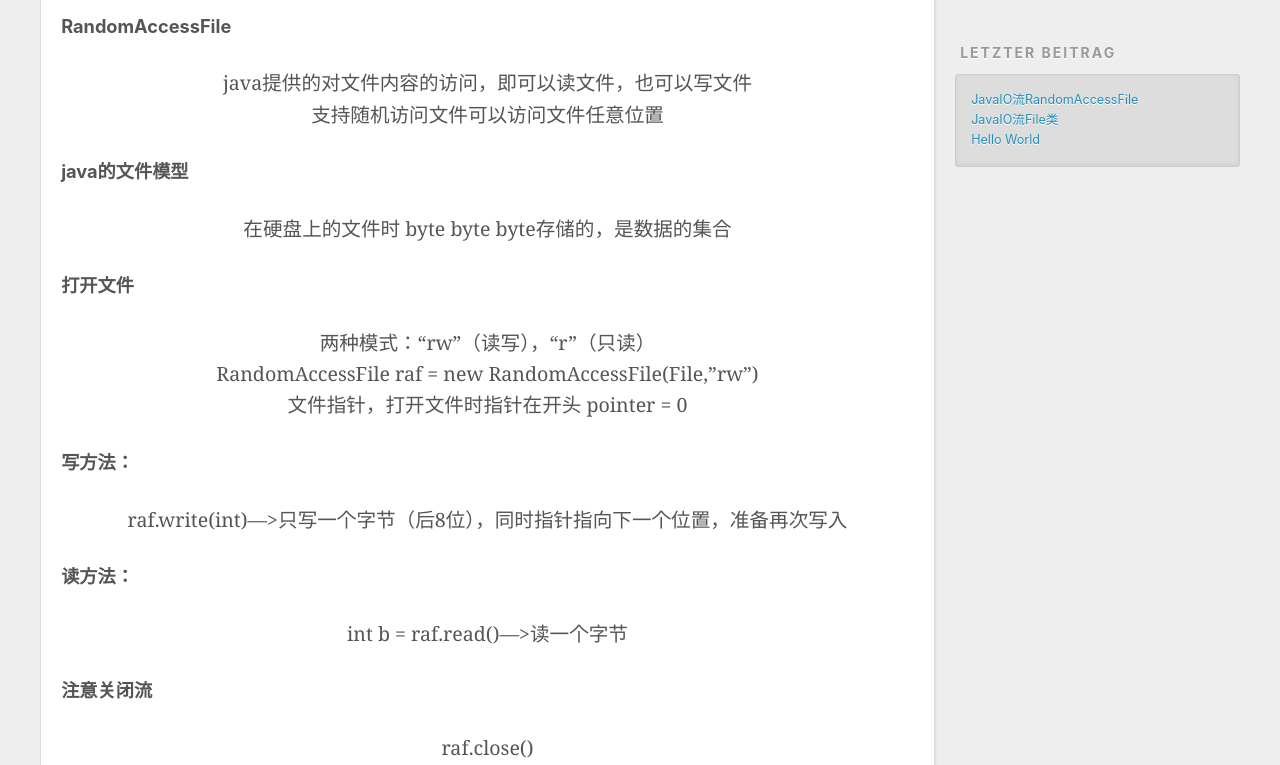
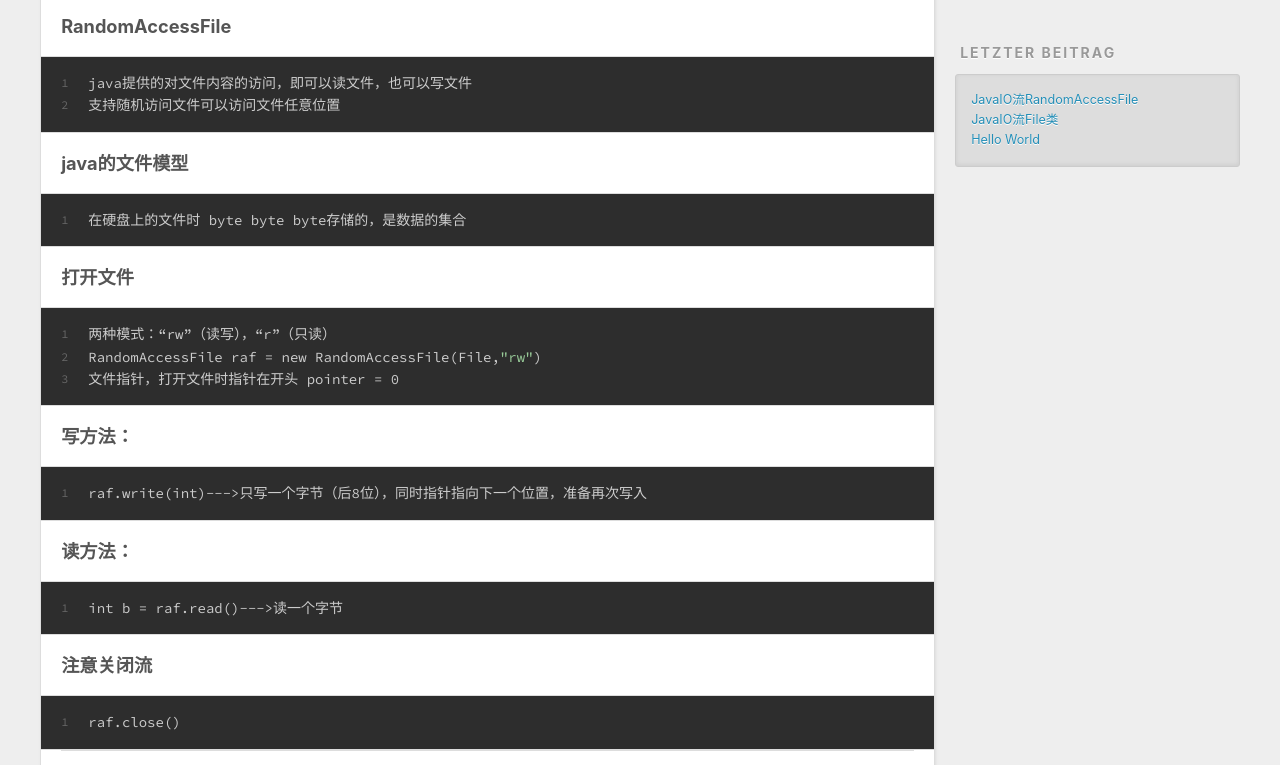
Before and after one commit to xingchenyear/xingchenyear.github.io, a plain HTML site: page index.html in a window 1280 px wide. Shown: the part 435-1200 px from the top of the page. Drawn offline with nearby package versions, Linux system fonts and the light colour scheme.

Commit message:
Site updated: 2018-01-18 15:14:34

```diff
--- a/index.html
+++ b/index.html
@@ -91,29 +91,17 @@
 
     <div class="article-entry" itemprop="articleBody">
 
-        <h3 id="RandomAccessFile"><a href="#RandomAccessFile" class="headerlink" title="RandomAccessFile"></a>RandomAccessFile</h3><blockquote>
-<p>java提供的对文件内容的访问，即可以读文件，也可以写文件<br>支持随机访问文件可以访问文件任意位置</p>
-</blockquote>
-<h3 id="java的文件模型"><a href="#java的文件模型" class="headerlink" title="java的文件模型"></a>java的文件模型</h3><blockquote>
-<p> 在硬盘上的文件时 byte byte byte存储的，是数据的集合</p>
-</blockquote>
-<h3 id="打开文件"><a href="#打开文件" class="headerlink" title="打开文件"></a>打开文件</h3><blockquote>
-<p>两种模式：“rw”（读写），“r”（只读）<br>RandomAccessFile raf = new RandomAccessFile(File,”rw”)<br>文件指针，打开文件时指针在开头 pointer = 0</p>
-</blockquote>
-<h3 id="写方法："><a href="#写方法：" class="headerlink" title="写方法："></a>写方法：</h3><blockquote>
-<p>raf.write(int)—&gt;只写一个字节（后8位），同时指针指向下一个位置，准备再次写入</p>
-</blockquote>
-<h3 id="读方法："><a href="#读方法：" class="headerlink" title="读方法："></a>读方法：</h3><blockquote>
-<p>int b = raf.read()—&gt;读一个字节</p>
-</blockquote>
-<h3 id="注意关闭流"><a href="#注意关闭流" class="headerlink" title="注意关闭流"></a>注意关闭流</h3><blockquote>
-<p>raf.close()</p>
-</blockquote>
+        <h3 id="RandomAccessFile"><a href="#RandomAccessFile" class="headerlink" title="RandomAccessFile"></a>RandomAccessFile</h3><figure class="highlight bash"><table><tr><td class="gutter"><pre><span class="line">1</span><br><span class="line">2</span><br></pre></td><td class="code"><pre><span class="line">java提供的对文件内容的访问，即可以读文件，也可以写文件</span><br><span class="line">支持随机访问文件可以访问文件任意位置</span><br></pre></td></tr></table></figure>
+<h3 id="java的文件模型"><a href="#java的文件模型" class="headerlink" title="java的文件模型"></a>java的文件模型</h3><figure class="highlight bash"><table><tr><td class="gutter"><pre><span class="line">1</span><br></pre></td><td class="code"><pre><span class="line">在硬盘上的文件时 byte byte byte存储的，是数据的集合</span><br></pre></td></tr></table></figure>
+<h3 id="打开文件"><a href="#打开文件" class="headerlink" title="打开文件"></a>打开文件</h3><figure class="highlight bash"><table><tr><td class="gutter"><pre><span class="line">1</span><br><span class="line">2</span><br><span class="line">3</span><br></pre></td><td class="code"><pre><span class="line">两种模式：“rw”（读写），“r”（只读）</span><br><span class="line">RandomAccessFile raf = new RandomAccessFile(File,<span class="string">"rw"</span>)</span><br><span class="line">文件指针，打开文件时指针在开头 pointer = 0</span><br></pre></td></tr></table></figure>
+<h3 id="写方法："><a href="#写方法：" class="headerlink" title="写方法："></a>写方法：</h3><figure class="highlight bash"><table><tr><td class="gutter"><pre><span class="line">1</span><br></pre></td><td class="code"><pre><span class="line">raf.write(int)---&gt;只写一个字节（后8位），同时指针指向下一个位置，准备再次写入</span><br></pre></td></tr></table></figure>
+<h3 id="读方法："><a href="#读方法：" class="headerlink" title="读方法："></a>读方法：</h3><figure class="highlight bash"><table><tr><td class="gutter"><pre><span class="line">1</span><br></pre></td><td class="code"><pre><span class="line">int b = raf.read()---&gt;读一个字节</span><br></pre></td></tr></table></figure>
+<h3 id="注意关闭流"><a href="#注意关闭流" class="headerlink" title="注意关闭流"></a>注意关闭流</h3><figure class="highlight bash"><table><tr><td class="gutter"><pre><span class="line">1</span><br></pre></td><td class="code"><pre><span class="line">raf.close()</span><br></pre></td></tr></table></figure>
 
 
     </div>
     <footer class="article-footer">
-      <a data-url="http://win5.top/2018/01/18/JavaIO流RandomAccessFile/" data-id="cjck4jixf0001n9s4ekyiavm6" class="article-share-link">Teilen</a>
+      <a data-url="http://win5.top/2018/01/18/JavaIO流RandomAccessFile/" data-id="cjck5uoly000164s4tz62f0qm" class="article-share-link">Teilen</a>
 
 
     </footer>
@@ -151,7 +139,7 @@
 
     </div>
     <footer class="article-footer">
-      <a data-url="http://win5.top/2018/01/17/JavaIO流File类/" data-id="cjck4jiwi0000n9s4c8sd9na9" class="article-share-link">Teilen</a>
+      <a data-url="http://win5.top/2018/01/17/JavaIO流File类/" data-id="cjck5uol8000064s4w0hg8cnt" class="article-share-link">Teilen</a>
 
 
     </footer>
@@ -196,7 +184,7 @@
 
     </div>
     <footer class="article-footer">
-      <a data-url="http://win5.top/2018/01/17/hello-world/" data-id="cjck4jiyb0002n9s48dviq7z5" class="article-share-link">Teilen</a>
+      <a data-url="http://win5.top/2018/01/17/hello-world/" data-id="cjck5uomu000264s4003khnj4" class="article-share-link">Teilen</a>
 
 
     </footer>
```
Also changed, not shown: 2018/01/17/JavaIO流File类/index.html (+1 -1 lines), 2018/01/17/hello-world/index.html (+1 -1 lines), 2018/01/18/JavaIO流RandomAccessFile/index.html (+11 -23 lines).
